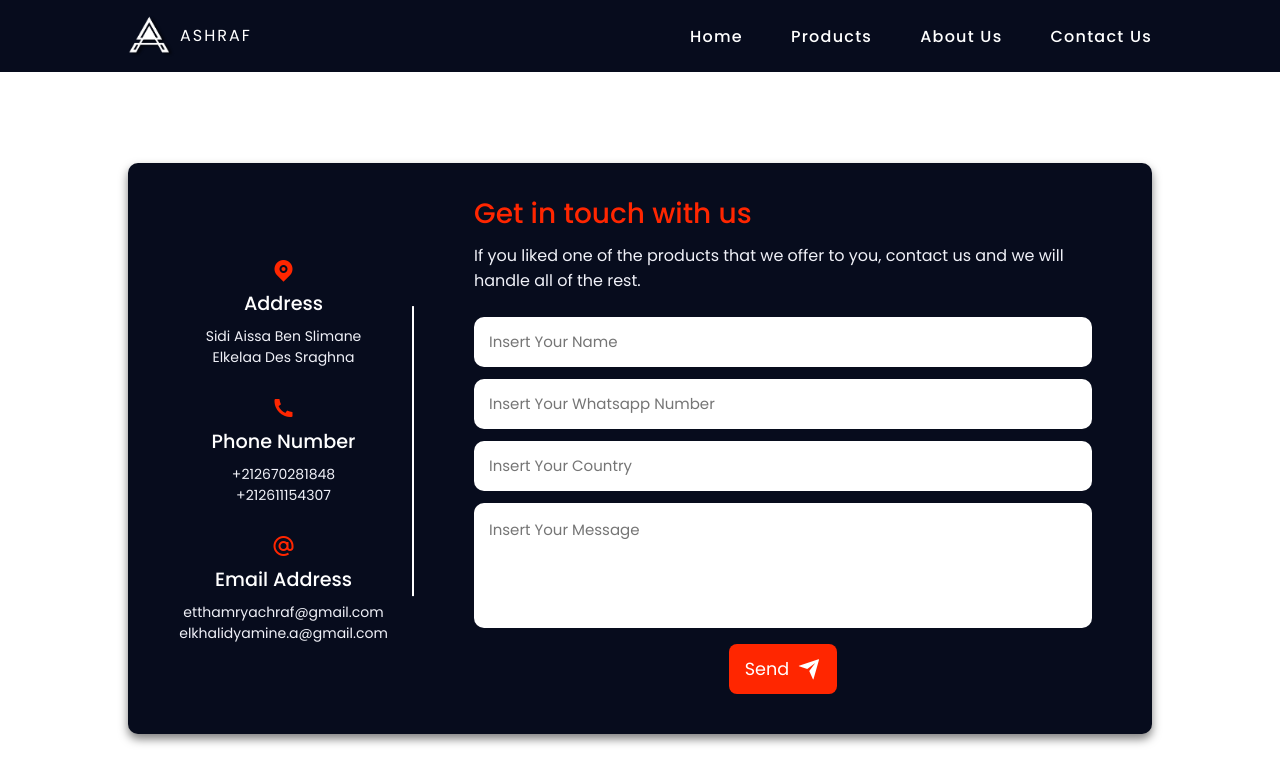
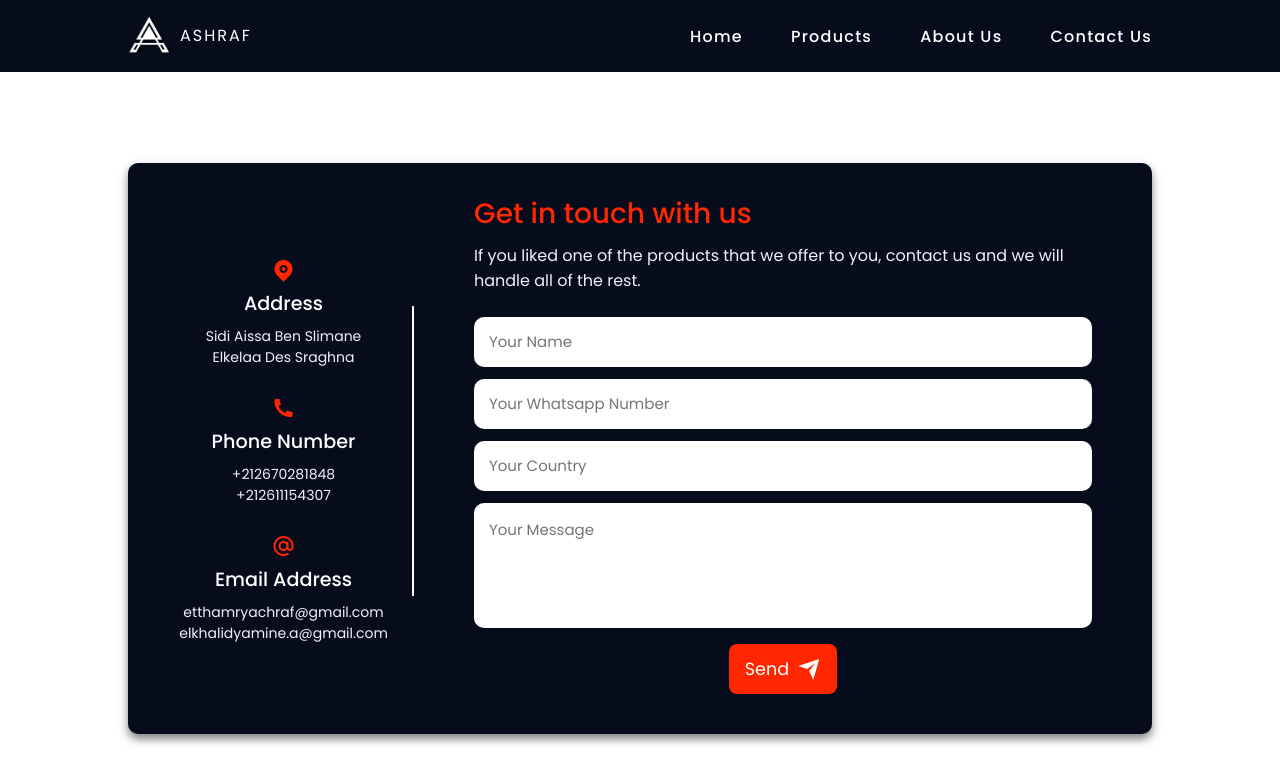
Before and after one commit to AmineElkhalidy/achrafet-thamry, a React (Vite) app: page /contactUs in a window 1280 px wide. Shown: the top 784 px of the page. Built offline with nearby package versions, Linux system fonts and the light colour scheme.

Commit message:
New changes added!

```diff
--- a/components/Sections/ContactUs.jsx
+++ b/components/Sections/ContactUs.jsx
@@ -41,7 +41,7 @@ const ContactUs = () => {
               <div className="input__box">
                 <input
                   type="text"
-                  placeholder="Insert Your Name"
+                  placeholder="Your Name"
                   id="name"
                   name="name"
                   required
@@ -57,7 +57,7 @@ const ContactUs = () => {
               <div className="input__box">
                 <input
                   type="phone-number"
-                  placeholder="Insert Your Whatsapp Number"
+                  placeholder="Your Whatsapp Number"
                   id="phone number"
                   name="phone number"
                   required
@@ -73,7 +73,7 @@ const ContactUs = () => {
               <div className="input__box">
                 <input
                   type="text"
-                  placeholder="Insert Your Country"
+                  placeholder="Your Country"
                   name="country"
                   id="country"
                   required
@@ -88,7 +88,7 @@ const ContactUs = () => {
 
               <div className="input__box message__box">
                 <textarea
-                  placeholder="Insert Your Message"
+                  placeholder="Your Message"
                   id="message"
                   name="message"
                   required
```
